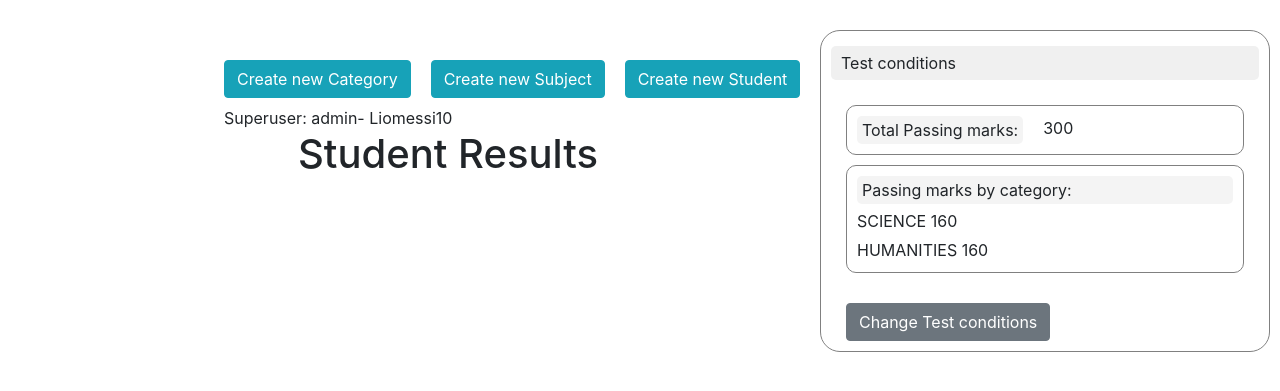
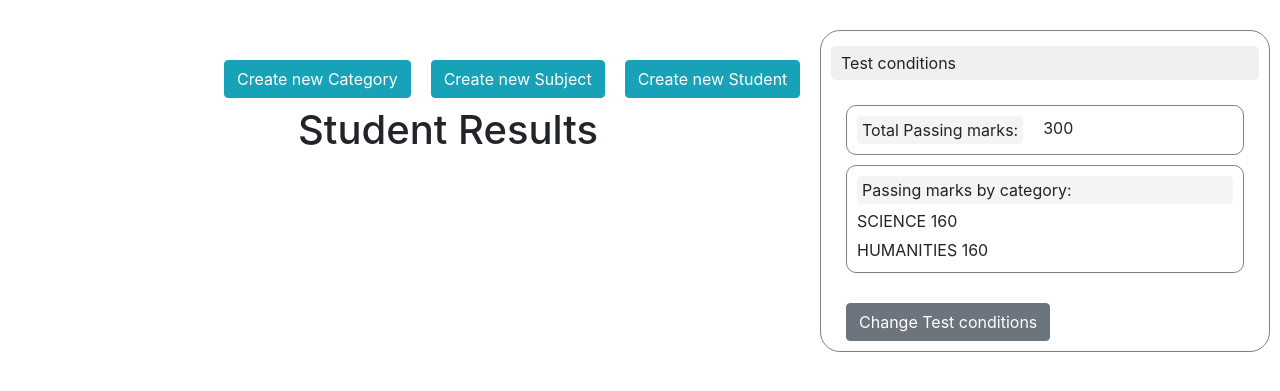
Before and after one commit to raj03gerard/PVP_HR_Test_Django_To_Host, a Django app: page / in a window 1280 px wide. Shown: the top 391 px of the page. Run offline with Django 4.2, Linux system fonts and the light colour scheme; data comes from the database, SQL or seed files in the repository; data that the repository does not hold is empty.

Commit message:
updated home-page

```diff
--- a/PVP_Project/templates/home_page.html
+++ b/PVP_Project/templates/home_page.html
@@ -31,7 +31,7 @@
 
       </div>
       <div class="results-container">
-        Superuser: admin- Liomessi10
+
         <h1 class="results-label">Student Results</h1>
 
         {% for student in students %}
```
